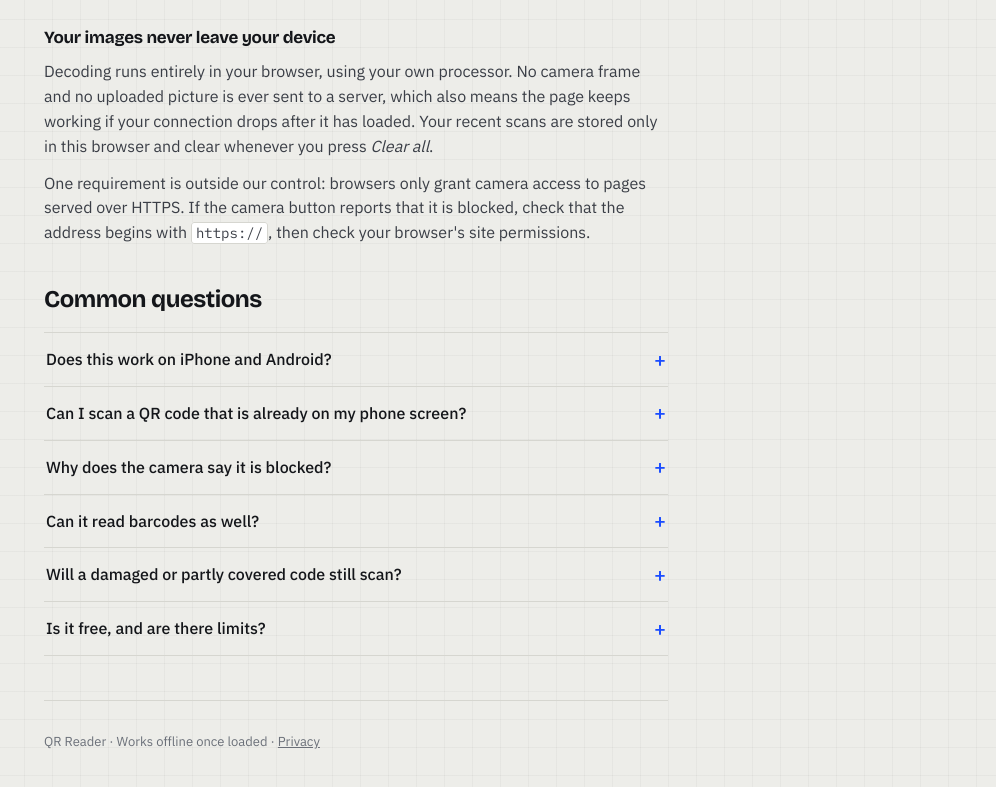
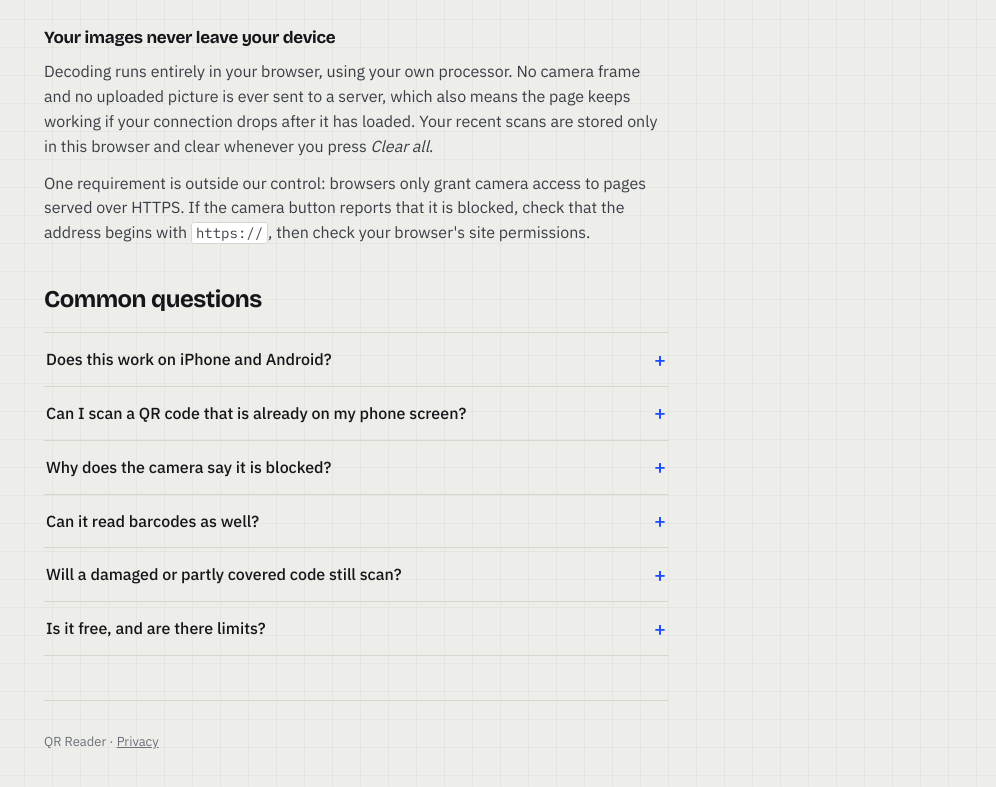
Before and after one commit to neerajbhatt428/QRscannner, a plain HTML site: page index.html in a window 1280 px wide. Shown: the part 2165-2952 px from the top of the page, without its empty margins (284-1280 px from the left). Drawn offline with nearby package versions, Linux system fonts and the light colour scheme.

Commit message:
Update index.html

```diff
--- a/index.html
+++ b/index.html
@@ -355,11 +355,10 @@ footer{margin:44px 0 0;padding:18px 0 0;border-top:1px solid var(--line);
         <summary>Is it free, and are there limits?</summary>
         <p>Free, with no account, no watermark and no cap on how many codes you scan.</p>
       </details>
-    </div>
   </article>
 
   <footer>
-    <p>QR Reader · Works offline once loaded · <a href="#" style="color:inherit">Privacy</a></p>
+    <p>QR Reader · <a href="#" style="color:inherit">Privacy</a></p>
   </footer>
 </div>
 
```
